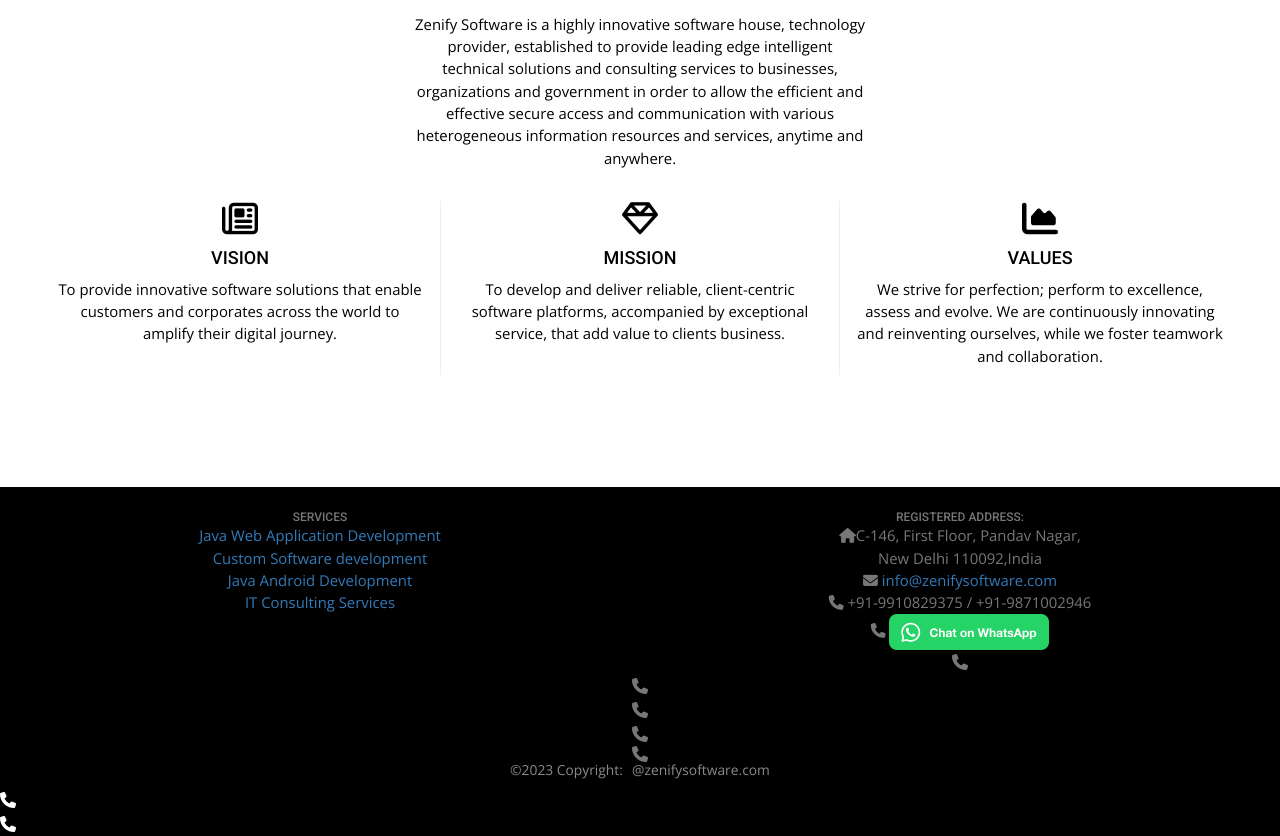
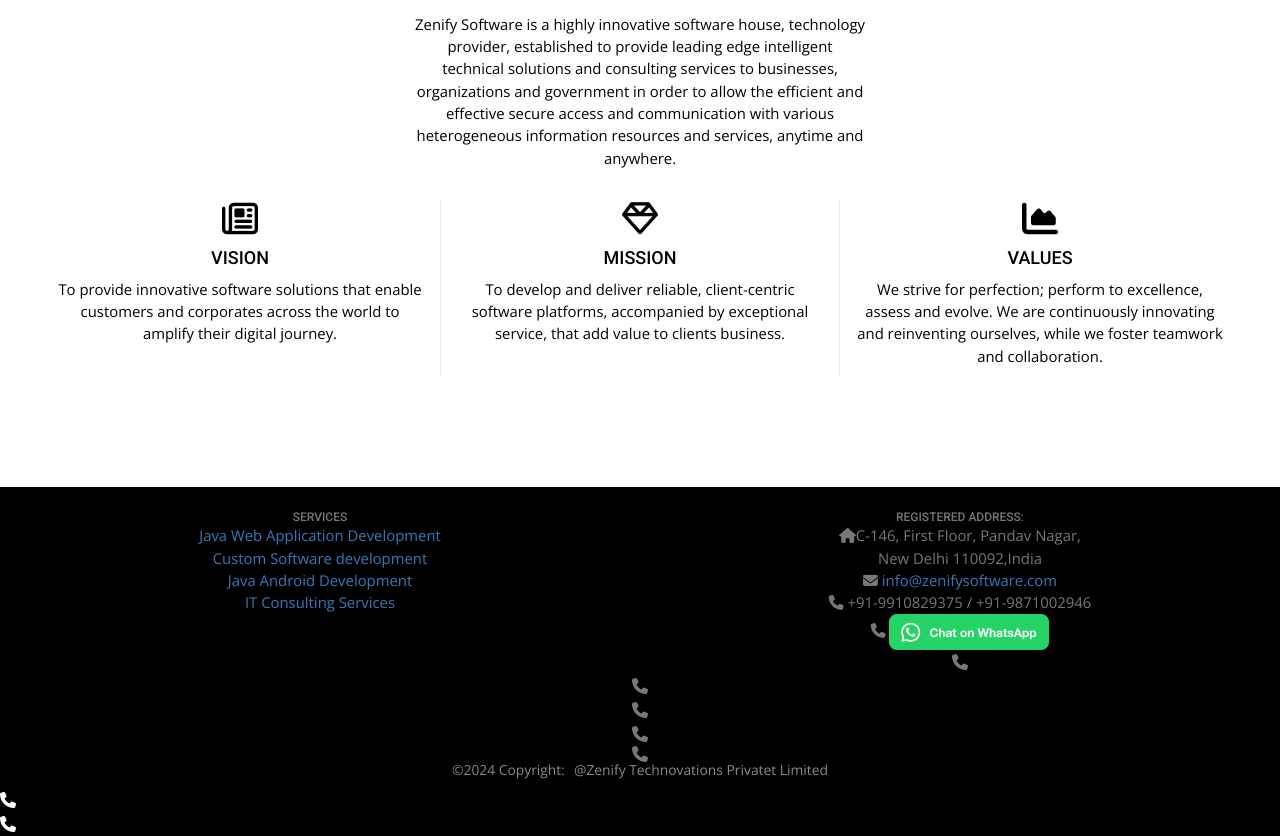
Before and after one commit to Zenifysoftware/zenifysoftware, a plain HTML site: page index.html in a window 1280 px wide. Shown: the part 2278-3114 px from the top of the page. Drawn offline with nearby package versions, Linux system fonts and the light colour scheme; a script that the page names is missing.

Commit message:
Update index.html
Signed-off-by: Zenifysoftware <141300206+Zenifysoftware@users.noreply.github.com>

```diff
--- a/index.html
+++ b/index.html
@@ -353,7 +353,7 @@
           <p><i class="fas fa-home me-3 text-secondary"></i>C-146, First Floor, Pandav Nagar,<br>New Delhi 110092,India </p>
           <p>
             <i class="fas fa-envelope me-3 text-secondary"></i>
-            <a href="mailto:zenifysoftware@gmail.com">info@zenifysoftware.com</a>
+            <a href="mailto:info@zenifysoftware.com">info@zenifysoftware.com</a>
           </p>
           <p><i class="fas fa-phone me-3 text-secondary"></i> +91-9910829375 / +91-9871002946</p>
 	  <p><i class="fas fa-phone me-3 text-secondary"><a aria-label="Chat on WhatsApp" href="https://wa.me/919910829375"> <img alt="Chat on WhatsApp" src="images/WhatsAppButtonGreen.png"/></p>
@@ -368,7 +368,7 @@
   <!-- Copyright -->
   <div class="text-center p-4" style="background-color: rgba(0, 0, 0, 0.025);">
 
-	<p class="footer-links text-center">©2023 Copyright: <a href="#">@zenifysoftware.com</a></p>
+	<p class="footer-links text-center">©2024 Copyright: <a href="#">@Zenify Technovations Privatet Limited</a></p>
   </div>
   <!-- Copyright -->
 </footer>
```
